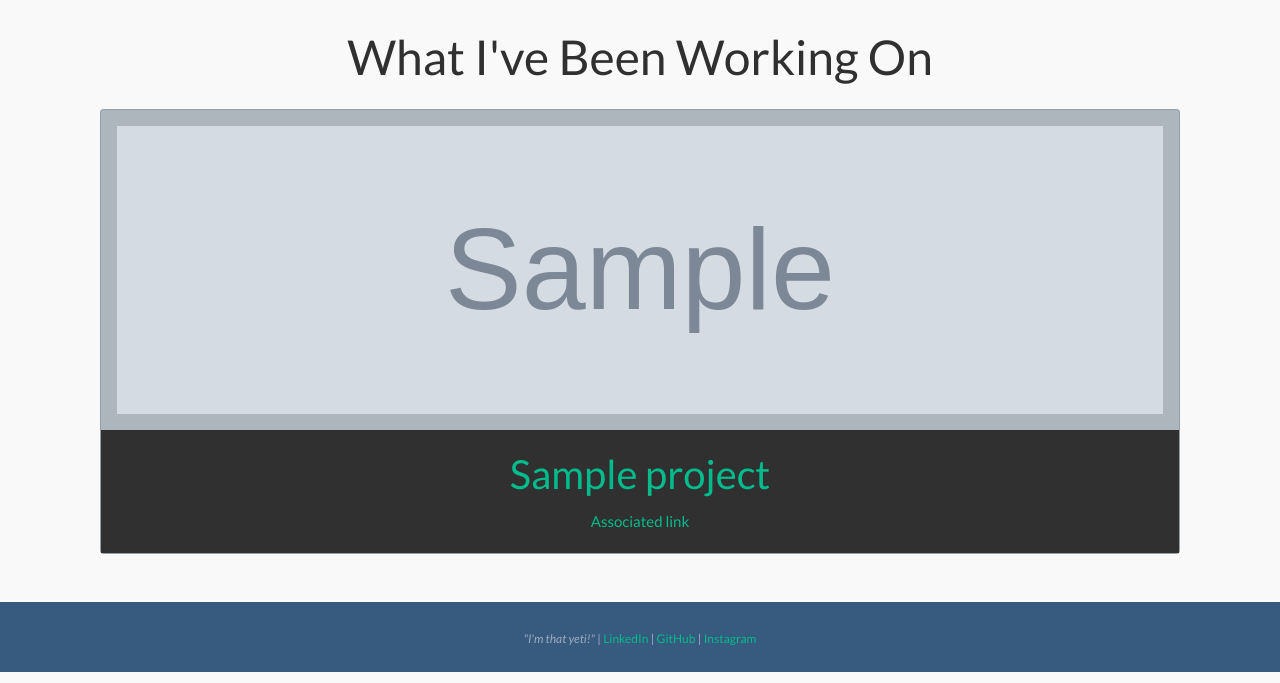
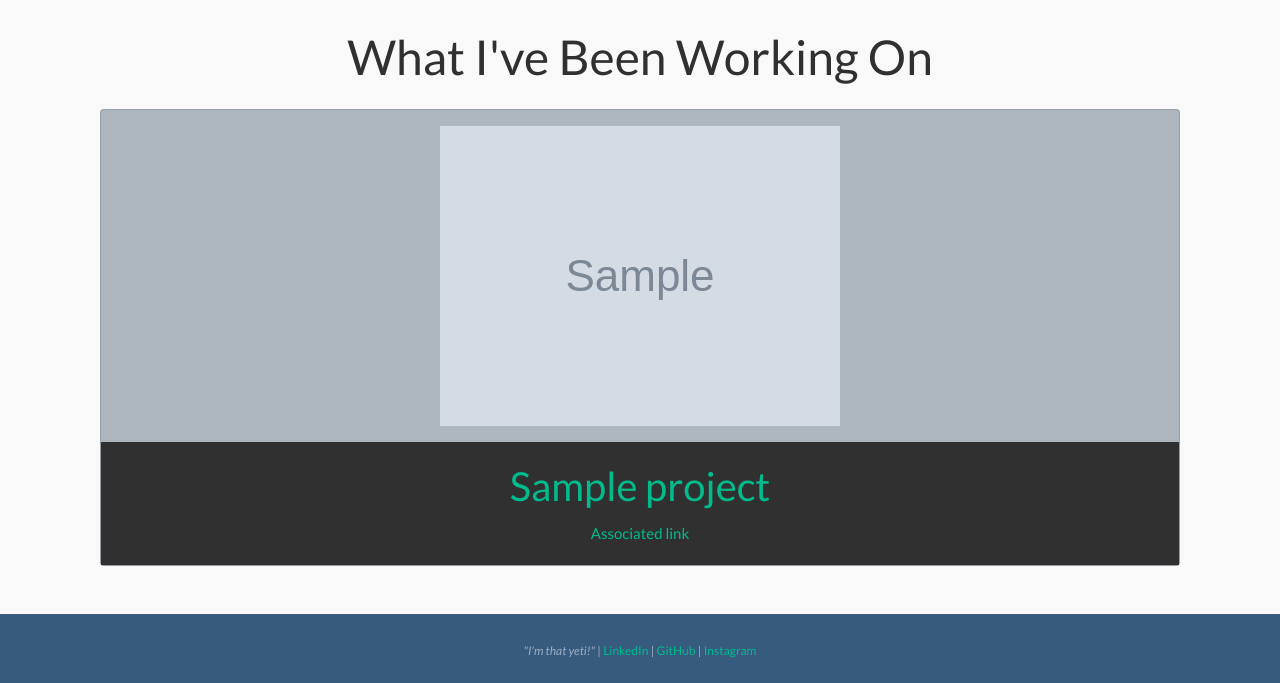
Before and after one commit to matthewkdies/website_v2, a Django app: page /portfolio/ in a window 1280 px wide. Shown: the part 71-754 px from the top of the page. Run offline with Django 4.2, Linux system fonts and the light colour scheme; tables that the repository leaves empty hold one stand-in row (values such as "Sample post"); grey boxes marked "Sample" are stand-in pictures; some libraries are stand-ins or nearby versions.

Commit message:
Centering image for %-based sizing.

```diff
--- a/website_v2/templates/pages/projects.html
+++ b/website_v2/templates/pages/projects.html
@@ -8,7 +8,7 @@
     </h1>
 	{% for project in projects %}
 	<div class="card mb-4 bg-light">
-		<img src="{{ project.image.url }}" class="mx-3 py-3 img-fluid" style="height:40vh;" alt="...">
+		<img src="{{ project.image.url }}" class="mx-3 py-3 img-fluid mx-auto" style="max-height: 95%; max-width: 95%; width: auto; height: auto;" alt="...">
 		<div class="card-body bg-dark">
 			<h2 class="card-title text-center">
 				<a href="{% url 'project-details' project.slug %}">
```
